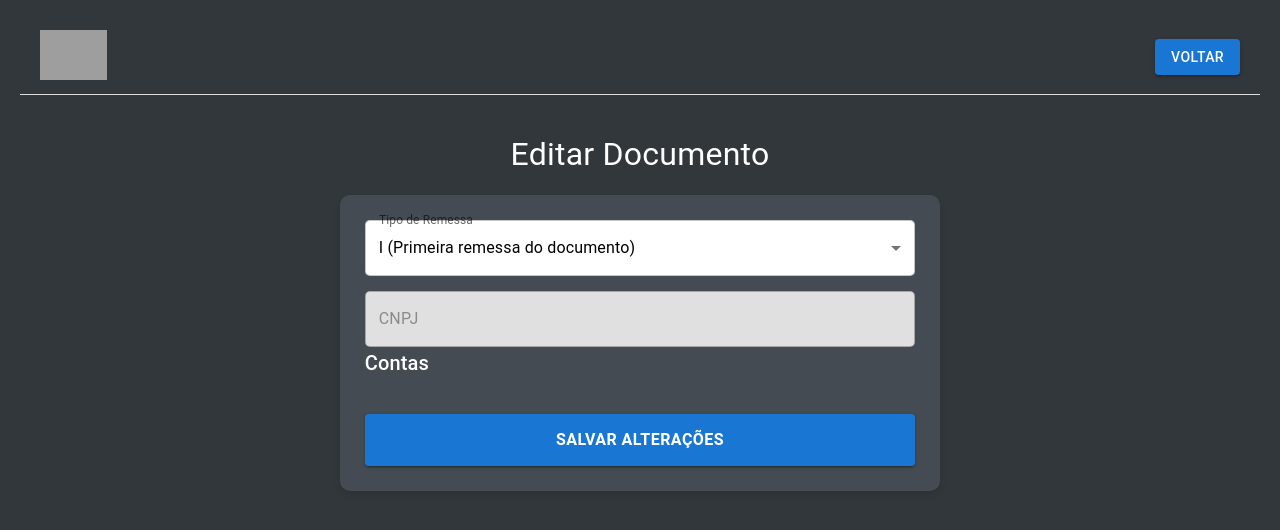
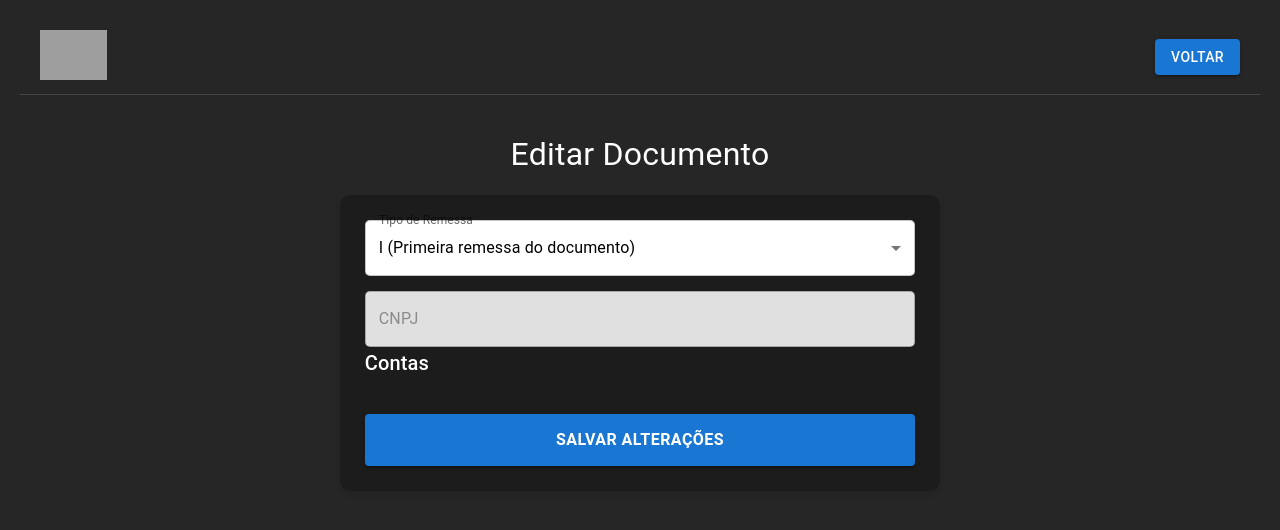
Before and after one commit to gcordano/4111-applancamento, a React (Create React App) app in the folder frontend/: page /edit/1 in a window 1280 px wide. Shown: the top 530 px of the page. Built offline with nearby package versions, Linux system fonts and the light colour scheme; no server answers; sample sign-in values are in the browser's storage; grey boxes are pictures that could not be loaded.

Commit message:
Adicionando arquivos

```diff
--- a/frontend/src/components/CreateFile.js
+++ b/frontend/src/components/CreateFile.js
@@ -4,6 +4,12 @@ import Header from "./Header";
 import { Box, Typography, FormControl, InputLabel, Select, MenuItem, TextField, Button, CircularProgress } from "@mui/material";
 
 function CreateFile() {
+  // Recupera o tema salvo (padrão: true - dark mode)
+  const [isDarkMode] = useState(() => {
+    const saved = localStorage.getItem("isDarkMode");
+    return saved ? JSON.parse(saved) : true;
+  });
+
   const [tipoRemessa, setTipoRemessa] = useState("I");
   const [saldoDia1, setSaldoDia1] = useState("");
   const [saldoDia2, setSaldoDia2] = useState("");
@@ -121,43 +127,53 @@ function CreateFile() {
 
 
   return (
-    <Box sx={styles.container}>
-
-      {/* Header fixo no topo */}
-      <Box sx={styles.headerWrapper}>
-        <Header />
+    <Box sx={isDarkMode ? darkStyles.container : lightStyles.container}>
+      {/* Header */}
+      <Box sx={isDarkMode ? darkStyles.headerWrapper : lightStyles.headerWrapper}>
+        <Header isDarkMode={isDarkMode} />
       </Box>
 
-      <Typography variant="h4" sx={styles.title}>
+      <Typography variant="h4" sx={isDarkMode ? darkStyles.title : lightStyles.title}>
         Criar Documento 4111_{dataBase}.xml
       </Typography>
 
-      <Box component="form" onSubmit={handleCreateFile} sx={styles.form}>
-
+      <Box
+        component="form"
+        onSubmit={handleCreateFile}
+        sx={isDarkMode ? darkStyles.form : lightStyles.form}
+      >
         {/* Tipo de Remessa */}
-        <FormControl fullWidth sx={styles.formGroup}>
+        <FormControl
+          fullWidth
+          sx={isDarkMode ? darkStyles.formGroup : lightStyles.formGroup}
+        >
           <InputLabel>Tipo de Remessa</InputLabel>
           <Select
             value={tipoRemessa}
             onChange={(e) => setTipoRemessa(e.target.value)}
             required
-            sx={styles.input}
+            sx={isDarkMode ? darkStyles.input : lightStyles.input}
           >
-            <MenuItem value="I">I (Primeira remessa do documento)</MenuItem>
+            <MenuItem value="I">
+              I (Primeira remessa do documento)
+            </MenuItem>
           </Select>
         </FormControl>
 
         {/* CNPJ */}
-        <FormControl fullWidth sx={styles.formGroup}>
+        <FormControl
+          fullWidth
+          sx={isDarkMode ? darkStyles.formGroup : lightStyles.formGroup}
+        >
           <InputLabel>CNPJ</InputLabel>
           <Select
             value={selectedCnpj}
             onChange={handleCnpjChange}
             required
-            sx={styles.input}
+            sx={isDarkMode ? darkStyles.input : lightStyles.input}
           >
             <MenuItem value="">Selecione um CNPJ</MenuItem>
-            {cnpjList.map(cnpj => (
+            {cnpjList.map((cnpj) => (
               <MenuItem key={cnpj.id} value={cnpj.id}>
                 {cnpj.cnpj} - {cnpj.name}
               </MenuItem>
@@ -165,17 +181,19 @@ function CreateFile() {
           </Select>
         </FormControl>
 
-        <Typography variant="h6" sx={styles.subtitle}>Contas</Typography>
+        <Typography variant="h6" sx={isDarkMode ? darkStyles.subtitle : lightStyles.subtitle}>
+          Contas
+        </Typography>
 
         {contas.length === 2 && (
           <>
-            <Box sx={styles.row}>
+            <Box sx={isDarkMode ? darkStyles.row : lightStyles.row}>
               <TextField
                 fullWidth
                 label="Conta 1"
                 value={contas[0].conta}
                 disabled
-                sx={styles.inputDisabled}
+                sx={isDarkMode ? darkStyles.inputDisabled : lightStyles.inputDisabled}
               />
               <TextField
                 fullWidth
@@ -184,17 +202,17 @@ function CreateFile() {
                 value={saldoDia1}
                 onChange={(e) => setSaldoDia1(e.target.value)}
                 required
-                sx={styles.input}
+                sx={isDarkMode ? darkStyles.input : lightStyles.input}
               />
             </Box>
 
-            <Box sx={styles.row}>
+            <Box sx={isDarkMode ? darkStyles.row : lightStyles.row}>
               <TextField
                 fullWidth
                 label="Conta 2"
                 value={contas[1].conta}
                 disabled
-                sx={styles.inputDisabled}
+                sx={isDarkMode ? darkStyles.inputDisabled : lightStyles.inputDisabled}
               />
               <TextField
                 fullWidth
@@ -203,7 +221,7 @@ function CreateFile() {
                 value={saldoDia2}
                 onChange={(e) => setSaldoDia2(e.target.value)}
                 required
-                sx={styles.input}
+                sx={isDarkMode ? darkStyles.input : lightStyles.input}
               />
             </Box>
           </>
@@ -214,30 +232,34 @@ function CreateFile() {
           variant="contained"
           color="success"
           fullWidth
-          sx={styles.submitButton}
+          sx={isDarkMode ? darkStyles.submitButton : lightStyles.submitButton}
           disabled={loading}
         >
-          {loading ? <CircularProgress size={24} color="inherit" /> : "Criar"}
+          {loading ? (
+            <CircularProgress size={24} color="inherit" />
+          ) : (
+            "Criar"
+          )}
         </Button>
       </Box>
     </Box>
   );
 }
 
-const styles = {
+// Estilos para o tema DARK
+const darkStyles = {
   container: {
-    backgroundColor: "#32373C",
+    backgroundColor: "#262626",
     color: "#FFFFFF",
     minHeight: "100vh",
     padding: "20px",
-    paddingTop: "20px",
     display: "flex",
     flexDirection: "column",
     alignItems: "center",
   },
   headerWrapper: {
     width: "100%",
-    marginBottom: "20px", // 🔹 Espaço entre Header e Conteúdo
+    marginBottom: "20px",
   },
   title: {
     textAlign: "center",
@@ -248,7 +270,7 @@ const styles = {
   form: {
     maxWidth: "600px",
     margin: "0 auto",
-    backgroundColor: "#444B52",
+    backgroundColor: "#1C1C1C",
     padding: "25px",
     borderRadius: "10px",
     boxShadow: "0px 4px 6px rgba(0, 0, 0, 0.1)",
@@ -258,20 +280,81 @@ const styles = {
   },
   subtitle: {
     marginBottom: "15px",
+    color: "#FFFFFF",
   },
   row: {
     display: "flex",
-    gap: "15px", // 🔹 Espaço entre Conta e Saldo
+    gap: "15px",
     flexDirection: "row",
     marginBottom: "15px",
   },
   input: {
-    backgroundColor: "#FFFFFF", // 🔹 Fundo branco
-    color: "#000000", // 🔹 Texto preto
+    backgroundColor: "#FFFFFF",
+    color: "#000000",
     borderRadius: "5px",
   },
   inputDisabled: {
-    backgroundColor: "#E0E0E0", // 🔹 Cinza claro para inputs desativados
+    backgroundColor: "#E0E0E0",
+    color: "#000000",
+    borderRadius: "5px",
+  },
+  submitButton: {
+    marginTop: "20px",
+    padding: "12px",
+    fontSize: "1rem",
+    fontWeight: "bold",
+  },
+};
+
+// Estilos para o tema LIGHT
+const lightStyles = {
+  container: {
+    backgroundColor: "#CCCCCC",
+    color: "#000000",
+    minHeight: "100vh",
+    padding: "20px",
+    display: "flex",
+    flexDirection: "column",
+    alignItems: "center",
+  },
+  headerWrapper: {
+    width: "100%",
+    marginBottom: "20px",
+  },
+  title: {
+    textAlign: "center",
+    marginBottom: "20px",
+    fontSize: "2rem",
+    color: "#000000",
+  },
+  form: {
+    maxWidth: "600px",
+    margin: "0 auto",
+    backgroundColor: "#FFFFFF",
+    padding: "25px",
+    borderRadius: "10px",
+    boxShadow: "0px 4px 6px rgba(0, 0, 0, 0.1)",
+  },
+  formGroup: {
+    marginBottom: "15px",
+  },
+  subtitle: {
+    marginBottom: "15px",
+    color: "#000000",
+  },
+  row: {
+    display: "flex",
+    gap: "15px",
+    flexDirection: "row",
+    marginBottom: "15px",
+  },
+  input: {
+    backgroundColor: "#FFFFFF",
+    color: "#000000",
+    borderRadius: "5px",
+  },
+  inputDisabled: {
+    backgroundColor: "#E0E0E0",
     color: "#000000",
     borderRadius: "5px",
   },
--- a/frontend/src/components/EditFile.js
+++ b/frontend/src/components/EditFile.js
@@ -16,6 +16,12 @@ function EditFile() {
   const [saldoDia1, setSaldoDia1] = useState("");
   const [saldoDia2, setSaldoDia2] = useState("");
   const [loading, setLoading] = useState(true);
+
+  // Recupera o tema salvo no localStorage (padrão: true - dark mode)
+  const [isDarkMode] = useState(() => {
+    const saved = localStorage.getItem("isDarkMode");
+    return saved ? JSON.parse(saved) : true; // true para o modo escuro por padrão
+  });
 
   useEffect(() => {
     const fetchFile = async () => {
@@ -73,7 +79,7 @@ function EditFile() {
 
   if (loading) {
     return (
-      <Box sx={styles.loadingContainer}>
+      <Box sx={isDarkMode ? darkStyles.loadingContainer : lightStyles.loadingContainer}>
         <CircularProgress color="inherit" />
         <Typography variant="h6">Carregando arquivo...</Typography>
       </Box>
@@ -81,23 +87,23 @@ function EditFile() {
   }
 
   return (
-    <Box sx={styles.container}>
+    <Box sx={isDarkMode ? darkStyles.container : lightStyles.container}>
 
       {/* Header fixo no topo */}
-      <Box sx={styles.headerWrapper}>
-        <Header />
+      <Box sx={isDarkMode ? darkStyles.headerWrapper : lightStyles.headerWrapper}>
+        <Header isDarkMode={isDarkMode} />
       </Box>
 
-      <Typography variant="h4" sx={styles.title}>
+      <Typography variant="h4" sx={isDarkMode ? darkStyles.title : lightStyles.title}>
         Editar Documento {fileName}
       </Typography>
 
-      <Box component="form" sx={styles.form}>
+      <Box component="form" sx={isDarkMode ? darkStyles.form : lightStyles.form}>
 
         {/* Tipo de Remessa */}
-        <FormControl fullWidth sx={styles.formGroup}>
+        <FormControl fullWidth sx={isDarkMode ? darkStyles.formGroup : lightStyles.formGroup}>
           <InputLabel>Tipo de Remessa</InputLabel>
-          <Select value={tipoRemessa} onChange={(e) => setTipoRemessa(e.target.value)} required sx={styles.input}>
+          <Select value={tipoRemessa} onChange={(e) => setTipoRemessa(e.target.value)} required sx={isDarkMode ? darkStyles.input : lightStyles.input}>
             <MenuItem value="I">I (Primeira remessa do documento)</MenuItem>
             <MenuItem value="S">S (Substituir documento enviado e aceito)</MenuItem>
           </Select>
@@ -109,21 +115,21 @@ function EditFile() {
           label="CNPJ"
           value={cnpj}
           disabled
-          sx={styles.inputDisabled}
+          sx={isDarkMode ? darkStyles.inputDisabled : lightStyles.inputDisabled}
         />
 
-        <Typography variant="h6" sx={styles.subtitle}>Contas</Typography>
+        <Typography variant="h6" sx={isDarkMode ? darkStyles.subtitle : lightStyles.subtitle}>Contas</Typography>
 
         {/* Contas e Saldos */}
         {contas.length === 2 && (
           <>
-            <Box sx={styles.row}>
+            <Box sx={isDarkMode ? darkStyles.row : lightStyles.row}>
               <TextField
                 fullWidth
                 label="Conta 1"
                 value={contas[0].numero}
                 disabled
-                sx={styles.inputDisabled}
+                sx={isDarkMode ? darkStyles.inputDisabled : lightStyles.inputDisabled}
               />
               <TextField
                 fullWidth
@@ -132,17 +138,17 @@ function EditFile() {
                 value={saldoDia1}
                 onChange={(e) => setSaldoDia1(e.target.value)}
                 required
-                sx={styles.input}
+                sx={isDarkMode ? darkStyles.input : lightStyles.input}
               />
             </Box>
 
-            <Box sx={styles.row}>
+            <Box sx={isDarkMode ? darkStyles.row : lightStyles.row}>
               <TextField
                 fullWidth
                 label="Conta 2"
                 value={contas[1].numero}
                 disabled
-                sx={styles.inputDisabled}
+                sx={isDarkMode ? darkStyles.inputDisabled : lightStyles.inputDisabled}
               />
               <TextField
                 fullWidth
@@ -151,7 +157,7 @@ function EditFile() {
                 value={saldoDia2}
                 onChange={(e) => setSaldoDia2(e.target.value)}
                 required
-                sx={styles.input}
+                sx={isDarkMode ? darkStyles.input : lightStyles.input}
               />
             </Box>
           </>
@@ -161,7 +167,7 @@ function EditFile() {
           variant="contained"
           color="primary"
           fullWidth
-          sx={styles.submitButton}
+          sx={isDarkMode ? darkStyles.submitButton : lightStyles.submitButton}
           onClick={handleSave}
         >
           Salvar Alterações
@@ -171,9 +177,9 @@ function EditFile() {
   );
 }
 
-const styles = {
+const darkStyles = {
   container: {
-    backgroundColor: "#32373C",
+    backgroundColor: "#262626",
     color: "#FFFFFF",
     minHeight: "100vh",
     padding: "20px",
@@ -183,7 +189,7 @@ const styles = {
   },
   headerWrapper: {
     width: "100%",
-    marginBottom: "20px", // 🔹 Espaço entre Header e Conteúdo
+    marginBottom: "20px",
   },
   title: {
     textAlign: "center",
@@ -194,7 +200,7 @@ const styles = {
   form: {
     maxWidth: "600px",
     margin: "0 auto",
-    backgroundColor: "#444B52",
+    backgroundColor: "#1C1C1C",
     padding: "25px",
     borderRadius: "10px",
     boxShadow: "0px 4px 6px rgba(0, 0, 0, 0.1)",
@@ -204,20 +210,80 @@ const styles = {
   },
   subtitle: {
     marginBottom: "15px",
+    color: "#FFFFFF",
   },
   row: {
     display: "flex",
-    gap: "15px", // 🔹 Espaço entre Conta e Saldo
+    gap: "15px",
     flexDirection: "row",
     marginBottom: "15px",
   },
   input: {
-    backgroundColor: "#FFFFFF", // 🔹 Fundo branco
-    color: "#000000", // 🔹 Texto preto
+    backgroundColor: "#FFFFFF",
+    color: "#000000",
     borderRadius: "5px",
   },
   inputDisabled: {
-    backgroundColor: "#E0E0E0", // 🔹 Cinza claro para inputs desativados (CNPJ e contas)
+    backgroundColor: "#E0E0E0",
+    color: "#000000",
+    borderRadius: "5px",
+  },
+  submitButton: {
+    marginTop: "20px",
+    padding: "12px",
+    fontSize: "1rem",
+    fontWeight: "bold",
+  },
+};
+
+const lightStyles = {
+  container: {
+    backgroundColor: "#CCCCCC",
+    color: "#000000",
+    minHeight: "100vh",
+    padding: "20px",
+    display: "flex",
+    flexDirection: "column",
+    alignItems: "center",
+  },
+  headerWrapper: {
+    width: "100%",
+    marginBottom: "20px",
+  },
+  title: {
+    textAlign: "center",
+    marginBottom: "20px",
+    fontSize: "2rem",
+    color: "#000000",
+  },
+  form: {
+    maxWidth: "600px",
+    margin: "0 auto",
+    backgroundColor: "#FFFFFF",
+    padding: "25px",
+    borderRadius: "10px",
+    boxShadow: "0px 4px 6px rgba(0, 0, 0, 0.1)",
+  },
+  formGroup: {
+    marginBottom: "15px",
+  },
+  subtitle: {
+    marginBottom: "15px",
+    color: "#000000",
+  },
+  row: {
+    display: "flex",
+    gap: "15px",
+    flexDirection: "row",
+    marginBottom: "15px",
+  },
+  input: {
+    backgroundColor: "#FFFFFF",
+    color: "#000000",
+    borderRadius: "5px",
+  },
+  inputDisabled: {
+    backgroundColor: "#E0E0E0",
     color: "#000000",
     borderRadius: "5px",
   },
--- a/frontend/src/components/FileList.js
+++ b/frontend/src/components/FileList.js
@@ -10,13 +10,30 @@ import {
   Typography,
   Box,
   Stack,
-  CircularProgress
+  CircularProgress,
+  IconButton
 } from "@mui/material";
+import { Brightness4, Brightness7 } from "@mui/icons-material";
 
 const createUrl = process.env.REACT_APP_CREATE_URL || "/create";
 const editUrl = process.env.REACT_APP_EDIT_URL || "/edit";
 
 function FileList() {
+  /// Recupera o tema salvo no localStorage (padrão: true - dark mode)
+  const [isDarkMode, setIsDarkMode] = useState(() => {
+    const saved = localStorage.getItem("isDarkMode");
+    return saved ? JSON.parse(saved) : true; // true para o modo escuro por padrão
+  });
+
+  // Função para alternar o tema
+  const handleToggleTheme = () => {
+    setIsDarkMode((prevMode) => {
+      const newMode = !prevMode;
+      localStorage.setItem("isDarkMode", JSON.stringify(newMode)); // Salva a escolha do tema
+      return newMode;
+    });
+  };
+
   const [files, setFiles] = useState([]);
   const [loading, setLoading] = useState(true);
   const [error, setError] = useState(null);
@@ -135,70 +152,76 @@ function FileList() {
   );
 
   return (
-    <Box sx={styles.container}>
-      <Header showTitle={true} />
+    <Box sx={isDarkMode ? darkStyles.container : lightStyles.container}>
+      <Header showTitle={true} isDarkMode={isDarkMode} />
 
-      {/* Botão para Criar Novo Arquivo */}
       <Stack direction="row" spacing={2} justifyContent="space-between" sx={{ mb: 2 }}>
-        <Button variant="contained" color="success" onClick={() => navigate(createUrl)}>
+        <Button
+          sx={isDarkMode ? darkStyles.gradientButton : lightStyles.gradientButton}
+          onClick={() => navigate(createUrl)}
+        >
           Novo Arquivo
         </Button>
+
+        {/* Botão de alternância de tema usando ícones do MUI */}
+        <IconButton onClick={handleToggleTheme}>
+          {isDarkMode ? <Brightness7 /> : <Brightness4 />}
+        </IconButton>
       </Stack>
 
-      {/* Indicador de carregamento */}
       {loading && (
-        <Box sx={styles.loadingContainer}>
+        <Box sx={isDarkMode ? darkStyles.loadingContainer : lightStyles.loadingContainer}>
           <CircularProgress color="inherit" />
-          <Typography variant="h6">Carregando arquivos...</Typography>
+          <Typography variant="h6" sx={{ mt: 1 }}>
+            Carregando arquivos...
+          </Typography>
         </Box>
       )}
 
-      {/* Mensagem de erro */}
       {error && (
-        <Box sx={styles.errorContainer}>
+        <Box sx={isDarkMode ? darkStyles.errorContainer : lightStyles.errorContainer}>
           <Typography variant="h6" color="error">
             {error}
           </Typography>
         </Box>
       )}
 
-      {/* Listagem de arquivos em layout de grade */}
       {!loading && !error && sortedFiles.length > 0 ? (
         <Box
           sx={{
             display: "grid",
-            gridTemplateColumns: "repeat(auto-fit, minmax(280px, 1fr))",
+            gridTemplateColumns: "repeat(3, 1fr)",
             gap: 2,
           }}
         >
           {sortedFiles.map((file) => (
-            <Card key={file.guid} sx={styles.card}>
+            <Card
+              key={file.guid}
+              sx={isDarkMode ? darkStyles.card : lightStyles.card}
+            >
               <CardContent>
-                <Typography variant="h6" sx={{ fontSize: "1rem" }}>
+                <Typography variant="h6" sx={{ fontSize: "1.2rem", fontWeight: "bold" }}>
                   {file.name}
                 </Typography>
               </CardContent>
-              <CardActions>
-                <Stack direction="row" spacing={1} sx={{ flexWrap: "wrap", gap: 1 }}>
+              <CardActions sx={{ justifyContent: "flex-end" }}>
+                <Stack direction="row" spacing={1} sx={{ flexWrap: "nowrap", gap: 1 }}>
                   <Button
-                    variant="contained"
-                    color="primary"
+                    sx={isDarkMode ? darkStyles.gradientButton : lightStyles.gradientButton}
                     size="small"
                     onClick={() => navigate(`${editUrl}/${file.guid}`)}
                   >
                     Editar
                   </Button>
                   <Button
-                    variant="contained"
-                    color="info"
+                    sx={isDarkMode ? darkStyles.gradientButton : lightStyles.gradientButton}
                     size="small"
                     onClick={() => handleGenerateXML(file.guid, file.name)}
                   >
-                    Gerar XML
+                    XML
                   </Button>
                   <Button
-                    variant="contained"
-                    color="secondary"
+                    sx={isDarkMode ? darkStyles.gradientButton : lightStyles.gradientButton}
                     size="small"
                     onClick={() => handleTransmit(file.guid)}
                     disabled={file.transmitido}
@@ -206,8 +229,7 @@ function FileList() {
                     Transmitir
                   </Button>
                   <Button
-                    variant="contained"
-                    color="error"
+                    sx={isDarkMode ? darkStyles.gradientButton : lightStyles.gradientButton}
                     size="small"
                     onClick={() => handleDelete(file.guid)}
                   >
@@ -221,7 +243,14 @@ function FileList() {
       ) : (
         !loading &&
         !error && (
-          <Typography variant="h6" color="white" align="center">
+          <Typography
+            variant="h6"
+            align="center"
+            sx={{
+              color: isDarkMode ? "#FFFFFF" : "#000000",
+              mt: 2,
+            }}
+          >
             Nenhum arquivo encontrado.
           </Typography>
         )
@@ -230,9 +259,10 @@ function FileList() {
   );
 }
 
-const styles = {
+// Estilos para o tema DARK
+const darkStyles = {
   container: {
-    backgroundColor: "#32373C",
+    backgroundColor: "#262626",
     color: "#FFFFFF",
     minHeight: "100vh",
     padding: "20px",
@@ -249,7 +279,7 @@ const styles = {
     marginTop: "20px",
   },
   card: {
-    backgroundColor: "#444B52",
+    backgroundColor: "#1C1C1C",
     color: "#FFFFFF",
     borderRadius: "8px",
     boxShadow: "0px 4px 6px rgba(0, 0, 0, 0.2)",
@@ -257,6 +287,65 @@ const styles = {
     flexDirection: "column",
     justifyContent: "space-between",
     padding: "10px",
+    minWidth: "340px",
+  },
+  gradientButton: {
+    background: "linear-gradient(to right, #A8C545, #B8D954)",
+    color: "#FFFFFF",
+    fontWeight: "bold",
+    "&:hover": {
+      background: "linear-gradient(to right, #A8C545, #B8D954)",
+      filter: "brightness(1.05)",
+    },
+    "&.Mui-disabled": {
+      opacity: 0.5,
+      color: "#FFFFFF",
+    },
+  },
+};
+
+// Estilos para o tema WHITE
+const lightStyles = {
+  container: {
+    backgroundColor: "#CCCCCC",
+    color: "#000000",
+    minHeight: "100vh",
+    padding: "20px",
+  },
+  loadingContainer: {
+    display: "flex",
+    flexDirection: "column",
+    alignItems: "center",
+    justifyContent: "center",
+    marginTop: "20px",
+  },
+  errorContainer: {
+    textAlign: "center",
+    marginTop: "20px",
+  },
+  card: {
+    backgroundColor: "#F2F2F2",
+    color: "#000000",
+    borderRadius: "8px",
+    boxShadow: "0px 4px 6px rgba(0, 0, 0, 0.1)",
+    display: "flex",
+    flexDirection: "column",
+    justifyContent: "space-between",
+    padding: "10px",
+    minWidth: "340px",
+  },
+  gradientButton: {
+    background: "linear-gradient(to right, #A8C545, #B8D954)",
+    color: "#FFFFFF",
+    fontWeight: "bold",
+    "&:hover": {
+      background: "linear-gradient(to right, #A8C545, #B8D954)",
+      filter: "brightness(1.05)",
+    },
+    "&.Mui-disabled": {
+      opacity: 0.5,
+      color: "#FFFFFF",
+    },
   },
 };
 
--- a/frontend/src/components/Header.js
+++ b/frontend/src/components/Header.js
@@ -2,12 +2,12 @@ import React from "react";
 import { useLocation, useNavigate } from "react-router-dom";
 import { Button, Typography } from "@mui/material";
 
-// Pegando variáveis do .env
-const logoUrl = process.env.REACT_APP_LOGO_URL;
+const logoUrl = process.env.REACT_APP_LOGODARK_URL;
+const logoDarkUrl = process.env.REACT_APP_LOGO_URL;
 const logoutUrl = process.env.REACT_APP_LOGOUT_URL || "/";
 const filesUrl = process.env.REACT_APP_FILES_URL || "/files";
 
-function Header({ showTitle }) {
+function Header({ showTitle, isDarkMode }) {
   const location = useLocation();
   const navigate = useNavigate();
 
@@ -26,22 +26,44 @@ function Header({ showTitle }) {
     navigate(filesUrl);
   };
 
-  return (
-    <header style={styles.header}>
-      <a href={logoutUrl} style={styles.logoLink}>
-        <img src={logoUrl} alt="Logo" style={styles.logo} />
+  // Estilos dinâmicos de acordo com o tema
+  const headerStyle = {
+    display: "flex",
+    justifyContent: "space-between",
+    alignItems: "center",
+    padding: "10px 20px",
+    backgroundColor: isDarkMode ? "#262626" : "#CCCCCC",
+    borderBottom: "1px solid",
+    borderBottomColor: isDarkMode ? "#444" : "#ddd",
+    marginBottom: "20px",
+  };
+
+  const logoStyle = {
+    height: "50px",
+    width: "auto",
+  };
+
+  const titleStyle = {
+    flexGrow: 1,
+    textAlign: "center",
+    color: isDarkMode ? "#FFFFFF" : "#000000",
+  };
+
+return (
+    <header style={headerStyle}>
+      <a href={logoutUrl} style={{ textDecoration: "none" }}>
+        {/* Altera a logo conforme o tema */}
+        <img src={isDarkMode ? logoDarkUrl : logoUrl} alt="Logo" style={logoStyle} />
       </a>
 
-      {/* Exibir título no centro somente no FileList */}
       {showTitle && isFileList && (
-        <Typography variant="h5" style={styles.title}>
+        <Typography variant="h5" style={titleStyle}>
           Saldos Contábeis Diários - Documento 4111
         </Typography>
       )}
 
-      {/* Se não estiver na tela de login, exibe os botões */}
       {!isLoginPage && (
-        <div style={styles.buttonContainer}>
+        <div style={{ display: "flex", alignItems: "center" }}>
           {isFileList ? (
             <Button variant="contained" color="error" onClick={handleLogout}>
               Logout
@@ -56,33 +78,4 @@ function Header({ showTitle }) {
     </header>
   );
 }
-
-const styles = {
-  header: {
-    display: "flex",
-    justifyContent: "space-between",
-    alignItems: "center",
-    padding: "10px 20px",
-    backgroundColor: "#32373c",
-    borderBottom: "1px solid #ddd",
-    marginBottom: "20px",
-  },
-  logoLink: {
-    textDecoration: "none",
-  },
-  logo: {
-    height: "50px",
-    width: "auto",
-  },
-  title: {
-    flexGrow: 1,
-    textAlign: "center",
-    color: "#FFFFFF",
-  },
-  buttonContainer: {
-    display: "flex",
-    alignItems: "center",
-  },
-};
-
 export default Header;
```
Also changed, not shown: 2 other files (tests, documents, lock files or other folders).
